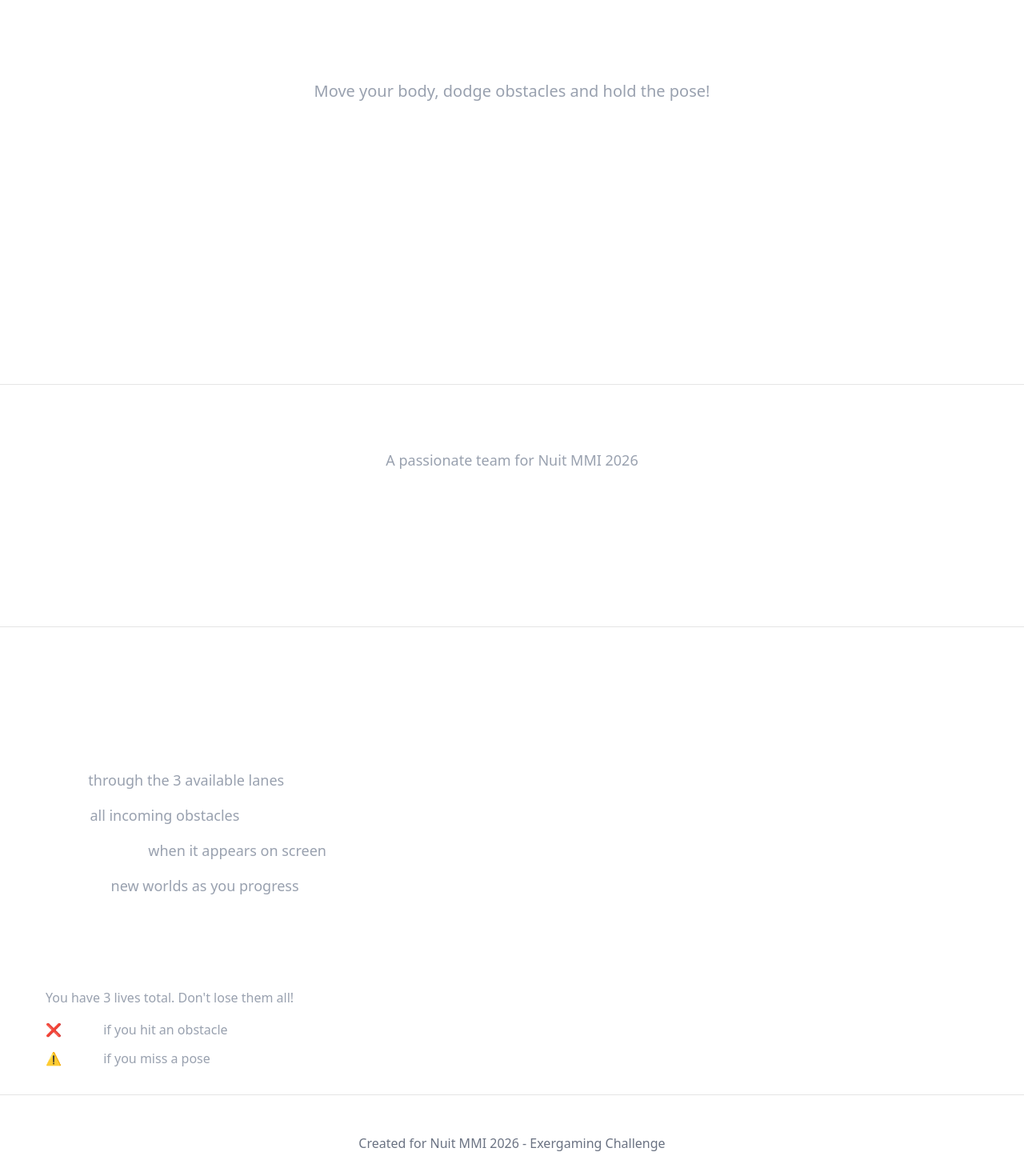
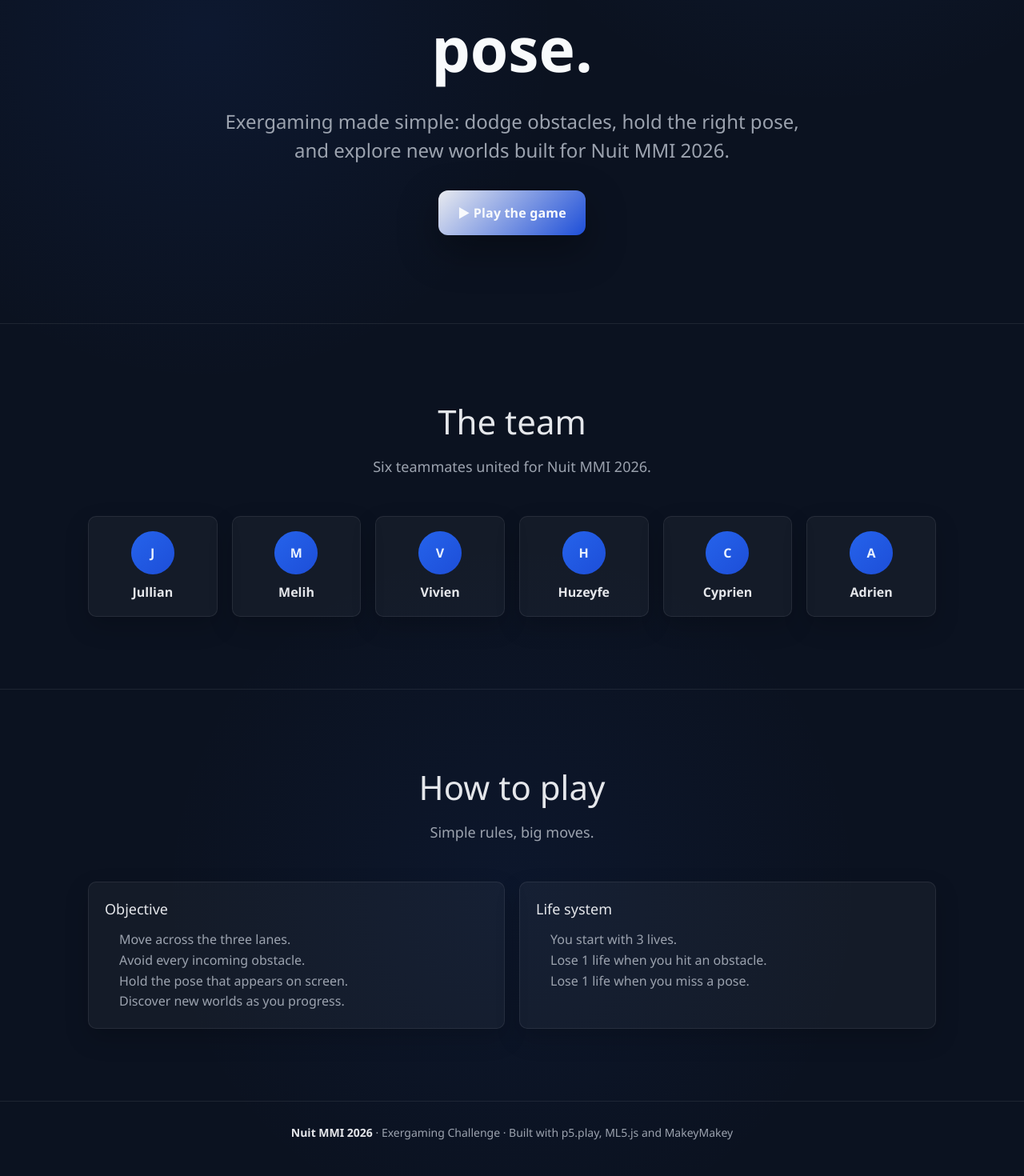
Before and after one commit to cyprienlardier/NuitMMI, a React (Vite) app: page / in a window 1280 px wide. Shown: the part 320-1790 px from the top of the page at 80% size. Built offline with nearby package versions, Linux system fonts and the light colour scheme.

Commit message:
chore: switch to static HTML/CSS layout

```diff
--- a/src/App.tsx
+++ b/src/App.tsx
@@ -1,134 +1,71 @@
-import { Play, Users, Gamepad2 } from 'lucide-react';
+import './app.css';
+
+const team = ['Jullian', 'Melih', 'Vivien', 'Huzeyfe', 'Cyprien', 'Adrien'];
 
 export default function App() {
   return (
-    <div className="min-h-screen bg-slate-950 text-white">
-      {/* Hero Section */}
-      <section className="relative min-h-screen flex items-center justify-center">
-        <div className="container mx-auto px-6 py-20">
-          <div className="text-center max-w-4xl mx-auto">
-            {/* Logo/Icon */}
-            <div className="mb-12 flex justify-center">
-              <Gamepad2 className="w-20 h-20 text-blue-500" />
-            </div>
+    <div className="page">
+      <div className="container">
+        <section className="hero">
+          <div className="hero-badge">🎮 Move on the Pose</div>
+          <h1 className="hero-title">Move your body, hold the pose.</h1>
+          <p className="hero-subtitle">
+            Exergaming made simple: dodge obstacles, hold the right pose, and explore new worlds built for Nuit MMI 2026.
+          </p>
+          <div className="hero-actions">
+            <a className="btn-primary" href="https://huzeyfe-ckr.github.io/nuitducodemmi26/" target="_blank" rel="noreferrer">
+              ▶ Play the game
+            </a>
+          </div>
+        </section>
+      </div>
 
-            {/* Title */}
-            <h1 className="text-7xl md:text-9xl font-bold mb-8 text-white">
-              Move on the Pose
-            </h1>
-
-            {/* Tagline */}
-            <p className="text-xl md:text-2xl text-gray-400 mb-16">
-              Move your body, dodge obstacles and hold the pose!
-            </p>
-
-            {/* CTA Button */}
-            <a
-              href="https://huzeyfe-ckr.github.io/nuitducodemmi26/"
-              target="_blank"
-              rel="noopener noreferrer"
-              className="inline-flex items-center gap-3 px-12 py-5 bg-blue-600 hover:bg-blue-700 rounded-lg font-semibold text-xl transition-all transform hover:scale-105"
-            >
-              <Play className="w-6 h-6" />
-              Play Now
-            </a>
+      <section className="section" id="team">
+        <div className="container">
+          <h2>The team</h2>
+          <p className="lead">Six teammates united for Nuit MMI 2026.</p>
+          <div className="team-grid">
+            {team.map((name) => (
+              <div className="card" key={name}>
+                <div className="avatar">{name.charAt(0)}</div>
+                <p className="card-title">{name}</p>
+              </div>
+            ))}
           </div>
         </div>
       </section>
 
-      {/* Team Section */}
-      <section className="py-32 border-t border-white/5">
-        <div className="container mx-auto px-6">
-          <div className="max-w-4xl mx-auto text-center">
-            <div className="flex items-center justify-center gap-3 mb-12">
-              <Users className="w-8 h-8 text-blue-500" />
-              <h2 className="text-4xl font-bold text-white">
-                The Team
-              </h2>
+      <section className="section" id="rules">
+        <div className="container">
+          <h2>How to play</h2>
+          <p className="lead">Simple rules, big moves.</p>
+          <div className="rule-list">
+            <div className="rule">
+              <h3>Objective</h3>
+              <ul>
+                <li>Move across the three lanes.</li>
+                <li>Avoid every incoming obstacle.</li>
+                <li>Hold the pose that appears on screen.</li>
+                <li>Discover new worlds as you progress.</li>
+              </ul>
             </div>
-            <p className="text-lg text-gray-400 mb-16">
-              A passionate team for Nuit MMI 2026
-            </p>
-
-            <div className="grid grid-cols-2 md:grid-cols-3 lg:grid-cols-6 gap-6">
-              {['Jullian', 'Melih', 'Vivien', 'Huzeyfe', 'Cyprien', 'Adrien'].map((name) => (
-                <div
-                  key={name}
-                  className="bg-white/5 border border-white/10 rounded-lg p-6 text-center hover:bg-white/10 transition-all"
-                >
-                  <div className="w-12 h-12 bg-blue-600 rounded-full mx-auto mb-3 flex items-center justify-center">
-                    <span className="text-lg font-bold">{name.charAt(0)}</span>
-                  </div>
-                  <h3 className="text-sm font-medium text-white">{name}</h3>
-                </div>
-              ))}
+            <div className="rule">
+              <h3>Life system</h3>
+              <ul>
+                <li>You start with 3 lives.</li>
+                <li>Lose 1 life when you hit an obstacle.</li>
+                <li>Lose 1 life when you miss a pose.</li>
+              </ul>
             </div>
           </div>
         </div>
       </section>
 
-      {/* How to Play Section */}
-      <section className="py-32 border-t border-white/5">
-        <div className="container mx-auto px-6">
-          <div className="max-w-3xl mx-auto">
-            <div className="text-center mb-16">
-              <div className="flex items-center justify-center gap-3 mb-6">
-                <Gamepad2 className="w-8 h-8 text-blue-500" />
-                <h2 className="text-4xl font-bold text-white">
-                  How to Play
-                </h2>
-              </div>
-            </div>
-
-            <div className="space-y-8">
-              <div className="bg-white/5 border border-white/10 rounded-lg p-8">
-                <h3 className="text-2xl font-bold text-white mb-4">Objective</h3>
-                <div className="space-y-4 text-gray-400">
-                  <p className="text-lg">
-                    <strong className="text-white">Move</strong> through the 3 available lanes
-                  </p>
-                  <p className="text-lg">
-                    <strong className="text-white">Avoid</strong> all incoming obstacles
-                  </p>
-                  <p className="text-lg">
-                    <strong className="text-white">Hold the pose</strong> when it appears on screen
-                  </p>
-                  <p className="text-lg">
-                    <strong className="text-white">Discover</strong> new worlds as you progress
-                  </p>
-                </div>
-              </div>
-
-              <div className="bg-white/5 border border-white/10 rounded-lg p-8">
-                <h3 className="text-2xl font-bold text-white mb-4">Life System</h3>
-                <p className="text-gray-400 mb-4">
-                  You have 3 lives total. Don't lose them all!
-                </p>
-                <div className="space-y-3">
-                  <p className="text-gray-400">
-                    ❌ <strong className="text-white">-1 life</strong> if you hit an obstacle
-                  </p>
-                  <p className="text-gray-400">
-                    ⚠️ <strong className="text-white">-1 life</strong> if you miss a pose
-                  </p>
-                </div>
-              </div>
-            </div>
-          </div>
-        </div>
-      </section>
-
-      {/* Footer */}
-      <footer className="py-12 border-t border-white/5">
-        <div className="container mx-auto px-6">
-          <div className="text-center">
-            <p className="text-gray-500">
-              Created for Nuit MMI 2026 - Exergaming Challenge
-            </p>
-            <p className="text-sm text-gray-600 mt-2">
-              Developed with p5.play, ML5.js and MakeyMakey
-            </p>
-          </div>
+      <footer className="footer">
+        <div className="container">
+          <p>
+            <strong>Nuit MMI 2026</strong> · Exergaming Challenge · Built with p5.play, ML5.js and MakeyMakey
+          </p>
         </div>
       </footer>
     </div>
--- /dev/null
+++ b/src/app.css
@@ -0,0 +1,220 @@
+:root {
+  --bg: #0b1220;
+  --panel: rgba(255, 255, 255, 0.04);
+  --panel-border: rgba(255, 255, 255, 0.08);
+  --text-main: #e5e7eb;
+  --text-muted: #9ca3af;
+  --accent: #2563eb;
+  --accent-strong: #1d4ed8;
+  --radius: 14px;
+  --max-width: 1100px;
+  --shadow: 0 18px 50px rgba(0, 0, 0, 0.35);
+  --shadow-soft: 0 12px 30px rgba(0, 0, 0, 0.18);
+}
+
+* {
+  box-sizing: border-box;
+}
+
+body {
+  margin: 0;
+  font-family: "Segoe UI", system-ui, -apple-system, sans-serif;
+  background: var(--bg);
+  color: var(--text-main);
+  -webkit-font-smoothing: antialiased;
+}
+
+a {
+  color: inherit;
+  text-decoration: none;
+}
+
+.page {
+  min-height: 100vh;
+  background: radial-gradient(circle at 20% 20%, rgba(37, 99, 235, 0.08), transparent 25%),
+    radial-gradient(circle at 80% 0%, rgba(59, 130, 246, 0.08), transparent 22%),
+    radial-gradient(circle at 50% 80%, rgba(37, 99, 235, 0.06), transparent 28%),
+    var(--bg);
+}
+
+.container {
+  width: 100%;
+  max-width: var(--max-width);
+  margin: 0 auto;
+  padding: 0 20px;
+}
+
+.hero {
+  text-align: center;
+  padding: 140px 0 110px;
+}
+
+.hero-badge {
+  display: inline-flex;
+  align-items: center;
+  gap: 10px;
+  padding: 10px 16px;
+  border-radius: 999px;
+  background: rgba(37, 99, 235, 0.12);
+  color: #bfdbfe;
+  border: 1px solid rgba(37, 99, 235, 0.25);
+  font-weight: 600;
+  letter-spacing: 0.01em;
+}
+
+.hero-title {
+  font-size: clamp(44px, 6vw, 82px);
+  font-weight: 800;
+  margin: 22px 0 16px;
+  color: #f8fafc;
+}
+
+.hero-subtitle {
+  font-size: clamp(18px, 2.5vw, 24px);
+  color: var(--text-muted);
+  max-width: 760px;
+  margin: 0 auto 32px;
+}
+
+.hero-actions {
+  display: flex;
+  justify-content: center;
+  gap: 16px;
+  flex-wrap: wrap;
+  margin-top: 10px;
+}
+
+.btn-primary {
+  display: inline-flex;
+  align-items: center;
+  gap: 10px;
+  padding: 16px 24px;
+  border-radius: 12px;
+  background: linear-gradient(135deg, var(--accent), var(--accent-strong));
+  color: #f8fafc;
+  font-weight: 700;
+  letter-spacing: 0.01em;
+  box-shadow: var(--shadow);
+  transition: transform 0.18s ease, box-shadow 0.2s ease, filter 0.2s ease;
+}
+
+.btn-primary:hover {
+  transform: translateY(-2px) scale(1.01);
+  filter: brightness(1.04);
+  box-shadow: 0 22px 60px rgba(37, 99, 235, 0.35);
+}
+
+.section {
+  padding: 90px 0;
+  border-top: 1px solid var(--panel-border);
+}
+
+.section h2 {
+  font-size: clamp(32px, 4vw, 42px);
+  text-align: center;
+  margin: 0 0 12px;
+}
+
+.section p.lead {
+  text-align: center;
+  color: var(--text-muted);
+  margin: 0 auto 48px;
+  max-width: 720px;
+  font-size: 18px;
+}
+
+.team-grid {
+  display: grid;
+  grid-template-columns: repeat(auto-fit, minmax(150px, 1fr));
+  gap: 18px;
+}
+
+.card {
+  background: var(--panel);
+  border: 1px solid var(--panel-border);
+  border-radius: var(--radius);
+  padding: 18px;
+  text-align: center;
+  box-shadow: var(--shadow-soft);
+  transition: transform 0.16s ease, border-color 0.2s ease, background 0.2s ease;
+}
+
+.card:hover {
+  transform: translateY(-4px);
+  border-color: rgba(37, 99, 235, 0.35);
+  background: rgba(255, 255, 255, 0.05);
+}
+
+.avatar {
+  width: 54px;
+  height: 54px;
+  margin: 0 auto 10px;
+  border-radius: 50%;
+  background: linear-gradient(135deg, #2563eb, #1d4ed8);
+  display: grid;
+  place-items: center;
+  font-weight: 800;
+  color: #eaf2ff;
+  letter-spacing: 0.02em;
+}
+
+.card-title {
+  font-size: 16px;
+  font-weight: 700;
+  margin: 0;
+}
+
+.card-text {
+  font-size: 15px;
+  color: var(--text-muted);
+  margin: 8px 0 0;
+}
+
+.rule-list {
+  display: grid;
+  grid-template-columns: repeat(auto-fit, minmax(260px, 1fr));
+  gap: 18px;
+}
+
+.rule {
+  background: var(--panel);
+  border: 1px solid var(--panel-border);
+  border-radius: var(--radius);
+  padding: 20px;
+  box-shadow: var(--shadow-soft);
+}
+
+.rule h3 {
+  margin: 0 0 12px;
+  font-size: 18px;
+}
+
+.rule ul {
+  padding-left: 18px;
+  margin: 0;
+  color: var(--text-muted);
+  line-height: 1.6;
+}
+
+.footer {
+  border-top: 1px solid var(--panel-border);
+  padding: 28px 0 48px;
+  text-align: center;
+  color: var(--text-muted);
+  font-size: 14px;
+}
+
+.footer strong {
+  color: #e5e7eb;
+}
+
+@media (max-width: 640px) {
+  .hero {
+    padding: 120px 0 90px;
+  }
+
+  .btn-primary {
+    width: 100%;
+    justify-content: center;
+  }
+}
```
